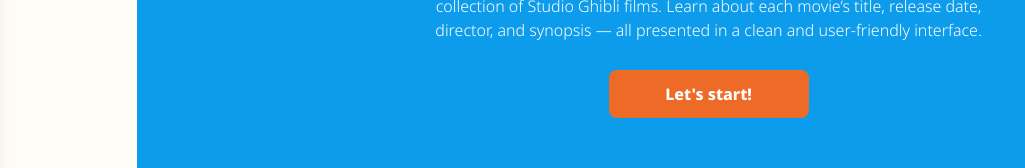
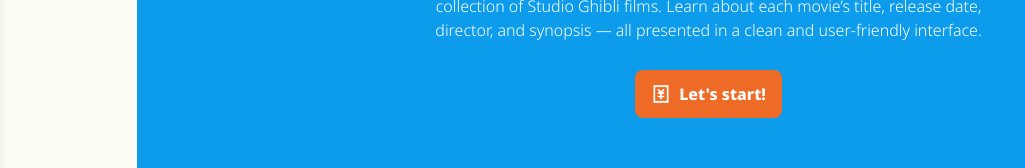
Before and after one commit to gatodemontecristo/ghibli-dashboard, a Next.js app: page /dashboard/main in a window 1280 px wide. Shown: the part 519-687 px from the top of the page, without its empty margins (0-1025 px from the left). Built offline with nearby package versions, Linux system fonts and the light colour scheme.

Commit message:
feat: Created button component

```diff
--- a/src/app/dashboard/detail/[id]/page.tsx
+++ b/src/app/dashboard/detail/[id]/page.tsx
@@ -1,5 +1,7 @@
 import {
+  BasicButton,
   DetailSection,
+  FavoriteButton,
   IconText,
   PosterSection,
   Underlinedtitle,
@@ -8,6 +10,8 @@
 import { IconTextProps } from "@/src/types/interfaces";
 import { formatMinutesToTime } from "@/src/utils";
 import { nanoid } from "nanoid";
+import Link from "next/link";
+import { MdNavigateBefore } from "react-icons/md";
 
 export const metadata = {
   title: "Ghibli Films",
@@ -83,7 +87,16 @@
   ];
 
   return (
-    <div className="flex flex-col flex-wrap  p-10 w-full justify-center ">
+    <div className="flex flex-col flex-wrap  px-10 py-5 w-full justify-center ">
+      <div className="flex flex-row w-full items-center justify-center mb-5 gap-3">
+        <Link href={"/dashboard/films"}>
+          <BasicButton
+            icon={<MdNavigateBefore className="size-5"></MdNavigateBefore>}
+            text="Go back"
+          ></BasicButton>
+        </Link>
+        <FavoriteButton active={false}></FavoriteButton>
+      </div>
       <div className="flex flex-row w-full">
         <PosterSection
           className="w-1/2"
@@ -91,11 +104,11 @@
           altImage="Ghibli Banner"
         ></PosterSection>
         <DetailSection
-          className="w-1/2 bg-ghibli-blue"
+          className="w-1/2 bg-ghibli-blue "
           src="/ghibli-wallpaper/wallpaperbanner.webp"
         >
           <Underlinedtitle title={film.title}></Underlinedtitle>
-          <p className="text-ghibli-white ">{film.description}</p>
+          <p className="text-ghibli-white line-clamp-6">{film.description}</p>
         </DetailSection>
       </div>
       <div className="flex flex-row w-full">
--- a/src/app/dashboard/main/page.tsx
+++ b/src/app/dashboard/main/page.tsx
@@ -1,5 +1,6 @@
-import { MainCard } from "@/src/components";
+import { BasicButton, MainCard } from "@/src/components";
 import Link from "next/link";
+import { LuReceiptJapaneseYen } from "react-icons/lu";
 
 export const metadata = {
   title: "Ghibli Dashboard",
@@ -19,12 +20,12 @@
         }}
       >
         <Link href={"/dashboard/films"}>
-          <button
-            type="button"
-            className="bg-ghibli-orange w-[200px] hover:bg-[#ff722a] mt-5  active:bg-red-700 text-white font-extrabold py-3 px-4 rounded-lg transition-colors duration-200"
-          >
-            {`Let's start!`}
-          </button>
+          <BasicButton
+            icon={
+              <LuReceiptJapaneseYen className="size-5"></LuReceiptJapaneseYen>
+            }
+            text="Let's start!"
+          ></BasicButton>
         </Link>
       </MainCard>
     </div>
--- /dev/null
+++ b/src/components/basic/BasicButton.tsx
@@ -0,0 +1,22 @@
+import clsx from "clsx";
+import { ReactNode } from "react";
+
+interface BasicButtonProps {
+  text: string;
+  className?: string;
+  icon?: ReactNode;
+}
+export const BasicButton = ({ text, className, icon }: BasicButtonProps) => {
+  return (
+    <button
+      type="button"
+      className={clsx(
+        "bg-ghibli-orange  flex flex-row items-center gap-2 hover:bg-[#ff722a] mt-5  active:bg-red-700 text-white font-extrabold py-3 px-4 rounded-lg transition-colors duration-200",
+        className
+      )}
+    >
+      {icon}
+      {text}
+    </button>
+  );
+};
--- /dev/null
+++ b/src/components/basic/FavoriteButton.tsx
@@ -0,0 +1,27 @@
+import clsx from "clsx";
+import { ReactNode } from "react";
+import { FaHeart } from "react-icons/fa";
+
+interface FavoriteButtonProps {
+  className?: string;
+  active?: boolean;
+  icon?: ReactNode;
+}
+export const FavoriteButton = ({
+  className,
+  active = false,
+  icon = <FaHeart className="size-5" />,
+}: FavoriteButtonProps) => {
+  return (
+    <button
+      type="button"
+      className={clsx(
+        "bg-ghibli-blue  flex flex-row items-center gap-2 hover:bg-ghibli-sky mt-5  active:bg-red-700 font-extrabold py-3 px-4 rounded-lg transition-colors duration-200",
+        active ? "text-red-600" : "text-white",
+        className
+      )}
+    >
+      {icon}
+    </button>
+  );
+};
--- a/src/components/detail/DetailSection.tsx
+++ b/src/components/detail/DetailSection.tsx
@@ -13,7 +13,7 @@
   return (
     <div
       className={clsx(
-        "relative overflow-hidden  px-10 py-5 flex flex-col justify-center items-start gap-3",
+        "relative overflow-hidden  px-10 py-5 flex flex-col justify-center items-start gap-3 ",
         className
       )}
     >
@@ -22,7 +22,7 @@
           backgroundImage: `url('${src}')`,
         }}
         className={clsx(
-          "absolute inset-0 bg-center bg-no-repeat bg-cover opacity-10 pointer-events-none"
+          "absolute inset-0 bg-center bg-no-repeat bg-cover opacity-10 pointer-events-none "
         )}
         aria-hidden="true"
       ></div>
--- a/src/components/index.ts
+++ b/src/components/index.ts
@@ -6,3 +6,5 @@
 export { DetailSection } from "./detail/DetailSection";
 export { PosterSection } from "./detail/PosterSection";
 export { IconText } from "./text/IconText";
+export { BasicButton } from "./basic/BasicButton";
+export { FavoriteButton } from "./basic/FavoriteButton";
```
